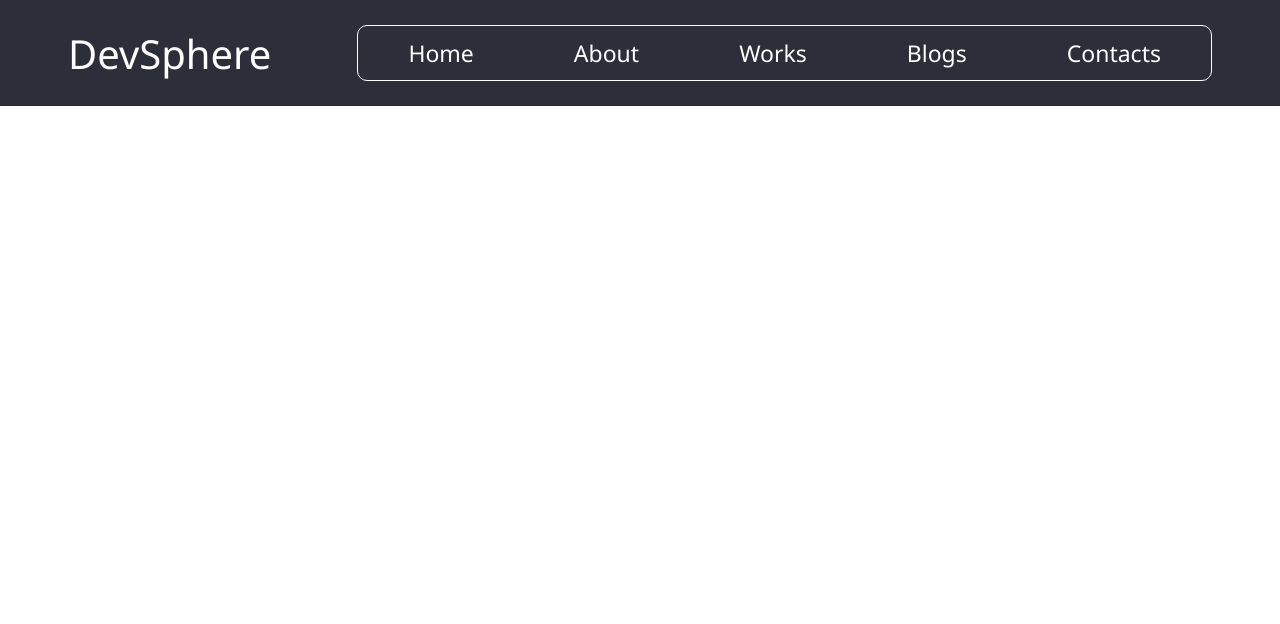
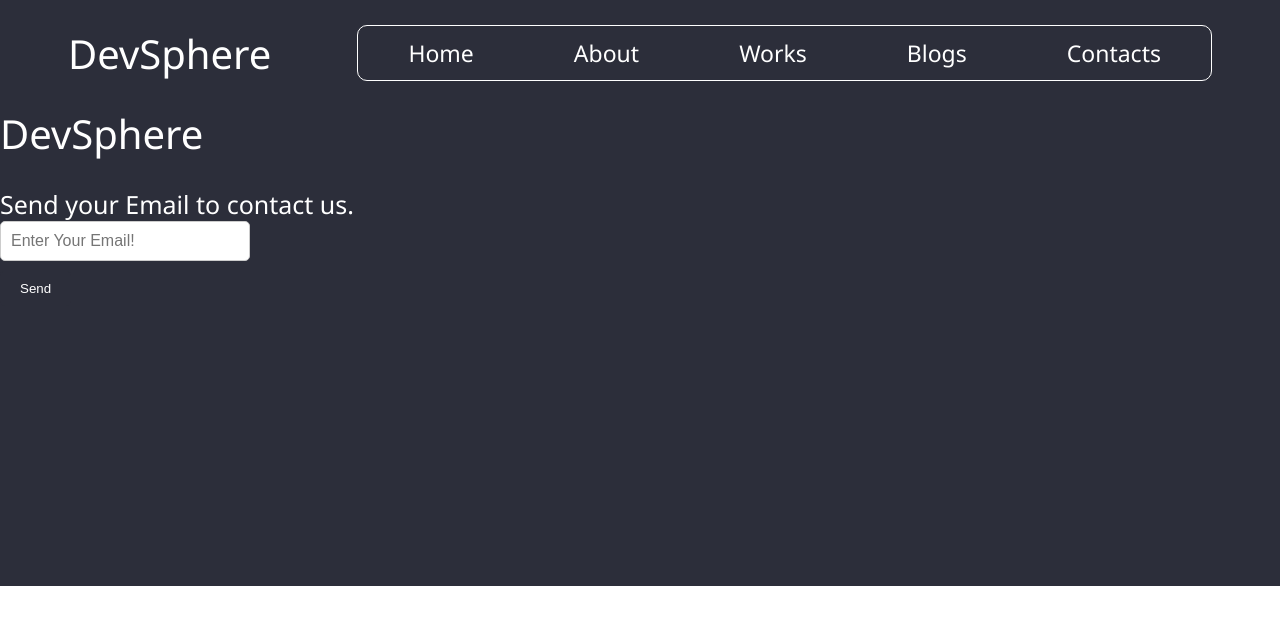
Before and after one commit to JahongirFox/DevSphere-IT-Company, a React (Vite) app: page / in a window 1280 px wide. Shown: the top 624 px of the page. Built offline with nearby package versions, Linux system fonts and the light colour scheme.

Commit message:
JavaScript BUGs fixed

```diff
--- a/package.json
+++ b/package.json
@@ -10,6 +10,7 @@
     "preview": "vite preview"
   },
   "dependencies": {
+    "@emailjs/browser": "^4.4.1",
     "dom": "^0.0.3",
     "react": "^19.1.0",
     "react-dom": "^19.0.0",
--- a/src/App.jsx
+++ b/src/App.jsx
@@ -11,7 +11,7 @@ function App() {
           <Routes>
               {/* <Route path="/" element={<Home />} /> */}
           </Routes>
-        {/* <Footer/> */}
+        <Footer/>
       </Router>
   )
 }
--- a/src/Components/Footer/Footer.css
+++ b/src/Components/Footer/Footer.css
@@ -0,0 +1,49 @@
+*{
+    margin: 0;
+    padding: 0;
+    box-sizing: border-box;
+}
+.Footer{
+    background-color: #2C2E3A;
+    width: 100%;
+    height: 60vh;
+}
+.Footer-DevSphere>p{
+    color: white;
+    font-family: 'Segoe UI', Tahoma, Geneva, Verdana, sans-serif;
+    font-weight: 400;
+    font-size: clamp(5px, 10vw, 25px);
+    margin-top: 2%;
+
+}
+.Footer-DevSphere>h3{
+    color: white;
+    font-family: 'Segoe UI', Tahoma, Geneva, Verdana, sans-serif;
+    font-weight: 400;
+    font-size: clamp(5px, 10vw, 40px);
+}
+.Form>input::placeholder{
+    color: white;
+    font-size: 20px;
+}
+.Form>input{
+    width: 330px;
+    border: 1px solid white;
+    border-radius: 10px;
+    font-size: 20px;
+    padding: 12px;
+    background-color: #2C2E3A;
+    color: white;
+    margin-top: 20px;
+    padding-left: 30px;
+}
+.Form>button{
+    width: 330px;
+    border: 1px solid white;
+    border-radius: 10px;
+    font-size: 20px;
+    padding: 12px;
+    background-color: #2C2E3A;
+    color: white;
+    margin-top: 20px;
+}
--- a/src/Components/Footer/Footer.jsx
+++ b/src/Components/Footer/Footer.jsx
@@ -1,12 +1,83 @@
-import React from "react";
-import './Footer.css'
+import { useRef, useState } from "react";
+import emailjs from "@emailjs/browser";
+import "./Footer.css";
 
 function Footer() {
-    return(
-        <>
-            Hello
-        </>
-    )
+    const form = useRef();
+    const [showAlert, setShowAlert] = useState(false);
+    const [error, setError] = useState("");
+
+    const sendEmail = (e) => {
+        e.preventDefault();
+
+        const emailInput = form.current.to_gmail.value.trim(); // Emailni olish
+
+        if (!emailInput) {
+            setError("Please enter a valid email!"); // Xatolik xabari
+            return;
+        }
+
+        setError(""); // Xatolikni tozalash
+
+        emailjs
+            .sendForm("devsphereitcompany2025##", "devsphereitcompany2025@#", form.current, {
+                publicKey: "1WtcEn_mX6FP7Bqj5",
+            })
+            .then(
+                () => {
+                    console.log("SUCCESS!");
+                    setShowAlert(true);
+                    setTimeout(() => setShowAlert(false), 3000); // 3 sekunddan keyin alert yo‘qoladi
+                    form.current.reset(); // Formani tozalash
+                },
+                (error) => {
+                    console.log("FAILED...", error.text);
+                    setError("Failed to send email. Please try again."); // Agar jo‘natishda muammo bo‘lsa
+                }
+            );
+    };
+
+    return (
+        <div className="Footer">
+            <div className="Footer-DevSphere">
+                <h3>DevSphere</h3>
+                <p>Send your Email to contact us.</p>
+            </div>
+
+            <div className="Form">
+                <form ref={form} onSubmit={sendEmail}>
+                    <input
+                        type="email"
+                        placeholder="Enter Your Email!"
+                        name="to_gmail"
+                        style={{ padding: "10px", fontSize: "16px", border: "1px solid #ccc", borderRadius: "5px", width: "250px" }}
+                    />
+                    <br />
+                    <button type="submit" style={{ marginTop: "10px", padding: "10px 20px", background: "#2C2E3A", color: "white", border: "none", borderRadius: "5px", cursor: "pointer" }}>
+                        Send
+                    </button>
+                </form>
+                {error && <p style={{ color: "red", marginTop: "10px" }}>{error}</p>}
+            </div>
+
+            {showAlert && (
+                <div style={{
+                    position: "fixed",
+                    top: "20px",
+                    left: "50%",
+                    transform: "translateX(-50%)",
+                    background: "#2C2E3A",
+                    color: "white",
+                    border: "1px solid white",
+                    padding: "20px 40px",
+                    borderRadius: "5px",
+                    zIndex: "9999"
+                }}>
+                    Sent! Wait for expert's response
+                </div>
+            )}
+        </div>
+    );
 }
 
-export default Footer
+export default Footer;
--- a/src/Components/Navbar/Navbar.css
+++ b/src/Components/Navbar/Navbar.css
@@ -1,60 +1,3 @@
-/* *{
-    margin: 0;
-    padding: 0;
-    box-sizing: border-box;
-}
-nav{
-    background-color: #2C2E3A;
-    width: 100%;
-    height: auto;
-}
-.Center-Nav>p{
-    color: white;
-    font-size: clamp(5px, 10vw, 40px);
-    font-family: 'Segoe UI', Tahoma, Geneva, Verdana, sans-serif;
-}
-.nav-ul-links>ul{
-    color: white;
-    font-size: clamp(5px, 6vw, 23px);
-    font-weight: 400;
-    font-family: 'Segoe UI', Tahoma, Geneva, Verdana, sans-serif;
-}
-.Nav-ul-link-width{
-    background-color: #2C2E3A;
-    border: 1px solid white;
-    width: clamp(0px, 100%, 100%);
-    text-align: center;
-    padding: 11px;
-    border-radius: 10px;
-    padding-left: 50px;
-    padding-right: 50px;
-}
-.Nav-ul-link-width:hover{
-    box-shadow: 0px 0px 10px white;
-    transform: scale(1.0);
-    transition: background-color 0.3s ease, transform 0.3s ease;
-}
-.nav-ul-links{
-    display: flex;
-    align-items: center;
-    justify-content: space-between;
-    width: 600px;
-}
-.Nav-ul-link-center{
-    display: flex;
-    align-items: center;
-    justify-content: center;
-}
-.Center-Nav{
-    display: flex;
-    align-items: center;
-    justify-content: space-around;
-    padding: 25px;
-}
-@media(max-width: 1000px){
-
-}
- */
 * {
     margin: 0;
     padding: 0;
@@ -135,6 +78,7 @@ nav {
     align-items: center;
     justify-content: space-around;
     padding: 25px;
+    width: 100%;
 }
 
 /* Hamburger menu */
@@ -147,7 +91,21 @@ nav {
     border: none;
 }
 
-/* Responsive: 1000px dan kichik ekranlar uchun */
+.Images {
+    display: flex;
+    align-items: center;
+    justify-content: space-between;
+    width: 200px;
+}
+
+/* Kichik ekranlarda rasmlar yashiriladi */
+@media (max-width: 1430px) {
+    .Images {
+        display: none;
+    }
+}
+
+/* Responsive navbar */
 @media (max-width: 1100px) {
     .menu-toggle {
         display: block;
@@ -170,7 +128,7 @@ nav {
 
     .Nav-ul-link-center.active {
         display: flex;
-        top: 120px;
+        top: 110px; /* Navbar ostidan chiqib kelishi uchun */
     }
 
     .nav-ul-links ul {
--- a/src/Components/Navbar/Navbar.jsx
+++ b/src/Components/Navbar/Navbar.jsx
@@ -1,37 +1,8 @@
-// import React from "react";
-// import './Navbar.css'
-// import Insta from './insta.png'
-// import Telegram from './telegram.png'
-
-// function Navbar() {
-//     return(
-//         <nav>
-//             <div className="Center-Nav">
-//                 <p>DevSphere</p>
-//                 <div className="Nav-ul-link-center">
-//                     <div className="Nav-ul-link-width">
-//                         <div className="nav-ul-links">
-//                             <ul><link rel="stylesheet" href="" />Home</ul>
-//                             <ul><link rel="stylesheet" href="" />About</ul>
-//                             <ul><link rel="stylesheet" href="" />Works</ul>
-//                             <ul><link rel="stylesheet" href="" />Blogs</ul>
-//                             <ul><link rel="stylesheet" href="" />Contacts</ul>
-//                             <a href="https://www.instagram.com/devsphere.uz/"><img width={"40"} src={Insta} alt="" /></a>
-//                             <a href="https://t.me/JahongirFox"><img width={"40"} src={Telegram} alt="" /></a>
-//                         </div>
-//                     </div>
-//                 </div>
-//             </div>
-//         </nav>
-//     )
-// }
-
-// export default Navbar
-
 import React, { useState } from "react";
 import "./Navbar.css";
 import Insta from "./insta.png";
 import Telegram from "./telegram.png";
+import Telephone from './telephone.png'
 
 function Navbar() {
     const [isOpen, setIsOpen] = useState(false);
@@ -57,6 +28,17 @@ function Navbar() {
                         </div>
                     </div>
                 </div>
+                <div className="Images">
+                    <a href="https://www.instagram.com/devsphere.uz/">
+                        <img width="50" src={Insta} alt="Instagram" />
+                    </a>
+                    <a href="https://t.me/JahongirFox">
+                        <img width="50" src={Telegram} alt="Telegram" />
+                    </a>
+                    <a href="tel:+998908257503">
+                        <img width="50" src={Telephone} alt="Telegram" />
+                    </a>
+                </div>
             </div>
         </nav>
     );
```
Also changed, not shown: src/Components/Navbar/telephone.png (added), 1 other file (tests, documents, lock files or other folders).
